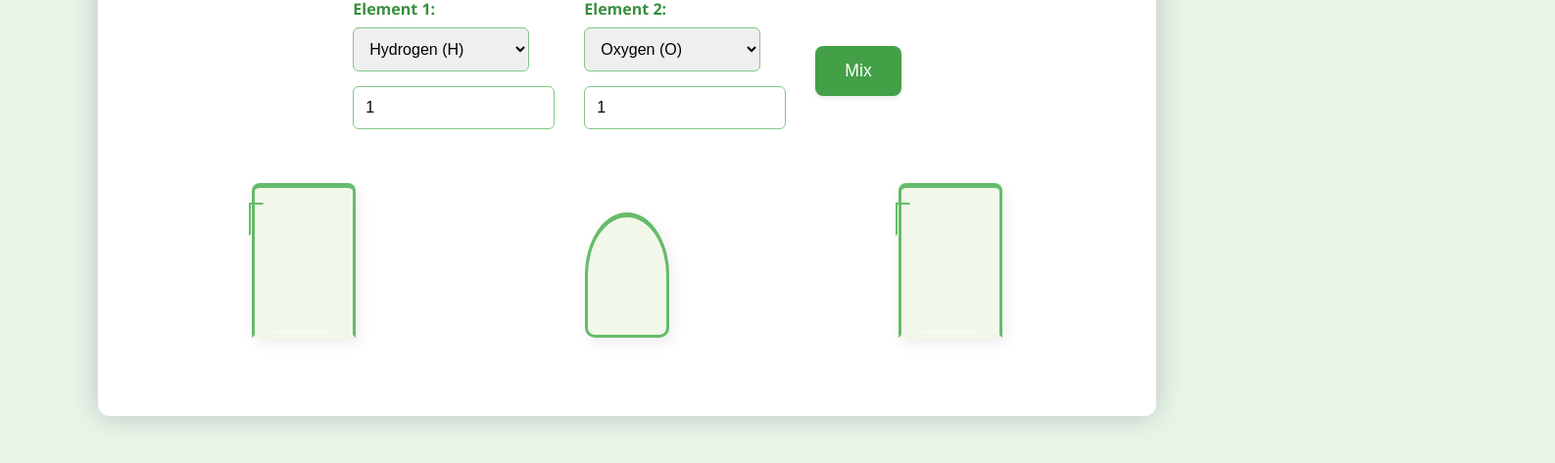
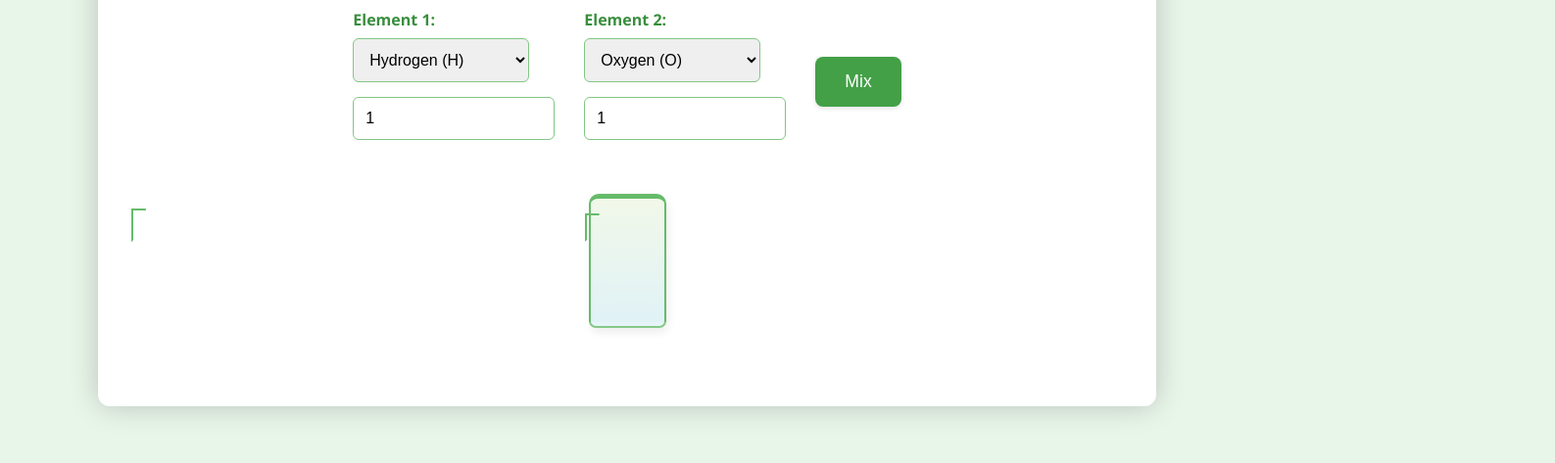
Before and after one commit to desivar/chem, a plain HTML site: page lab.html in a window 1280 px wide. Shown: the part 299-772 px from the top of the page at 98% size, 1587 px wide, since content can reach past the window. Drawn offline with nearby package versions, Linux system fonts and the light colour scheme.

Commit message:
updated flask

```diff
--- a/styles/lab.css
+++ b/styles/lab.css
@@ -82,31 +82,39 @@ button:hover {
     position: relative;
 }
 
-.beaker, .flask {
+.flask {
     position: relative;
     background-color: #f1f8e9; /* Very light green */
-    border-left: 3px solid #66bb6a; /* Medium green border */
-    border-right: 3px solid #66bb6a;
-    border-bottom: 3px solid transparent; /* No bottom border initially */
+    border-left: 2px solid #66bb6a;
+    border-right: 2px solid #66bb6a;
+    border-bottom: 2px solid #66bb6a;
     border-top: 5px solid #66bb6a;
-    border-radius: 8px 8px 0 0;
-    width: 100px;
-    height: 150px;
+    border-top-left-radius: 10px;
+    border-top-right-radius: 10px;
+    border-bottom-left-radius: 7px;
+    border-bottom-right-radius: 7px;
+    width: 75px;
+    height: 130px; /* Adjust height to be slightly shorter */
     display: flex;
     flex-direction: column;
     align-items: center;
     justify-content: flex-end;
-    box-shadow: 3px 5px 15px rgba(0, 0, 0, 0.08);
+    box-shadow: 2px 4px 10px rgba(0, 0, 0, 0.08);
+    background-image: linear-gradient(to bottom, #f1f8e9, #e0f2f7);
 }
 
-.flask {
-    width: 80px;
-    height: 120px;
-    border-top-left-radius: 50%;
-    border-top-right-radius: 50%;
-    border-bottom-left-radius: 10px;
-    border-bottom-right-radius: 10px;
-    border-bottom: 3px solid #66bb6a;
+.flask::before {
+    content: '';
+    position: absolute;
+    top: 15px;
+    left: -6px;
+    width: 12px;
+    height: 25px; /* Adjust height */
+    border-top: 2px solid #66bb6a;
+    border-left: 2px solid #66bb6a;
+    border-bottom: 2px solid transparent;
+    border-right: 2px solid transparent;
+    border-radius: 0 3px 0 0;
 }
 
 咖啡色
```
